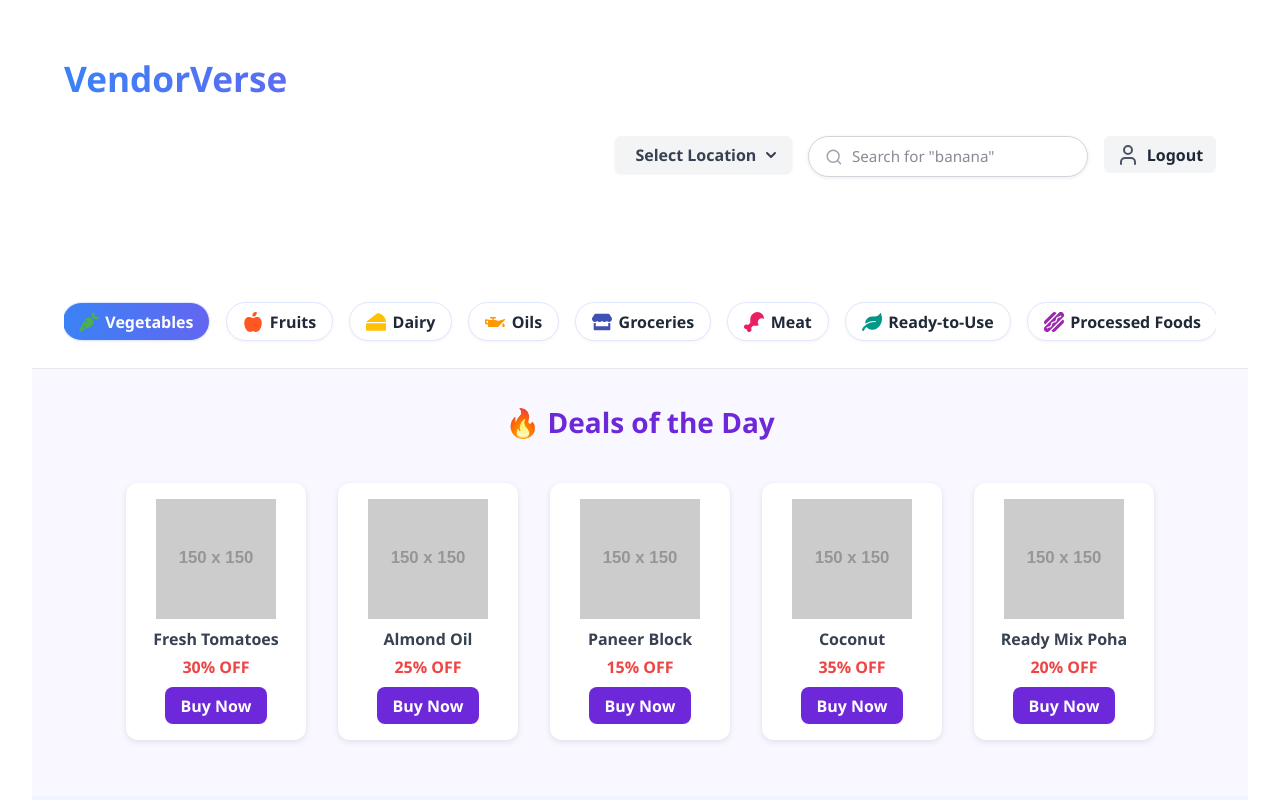
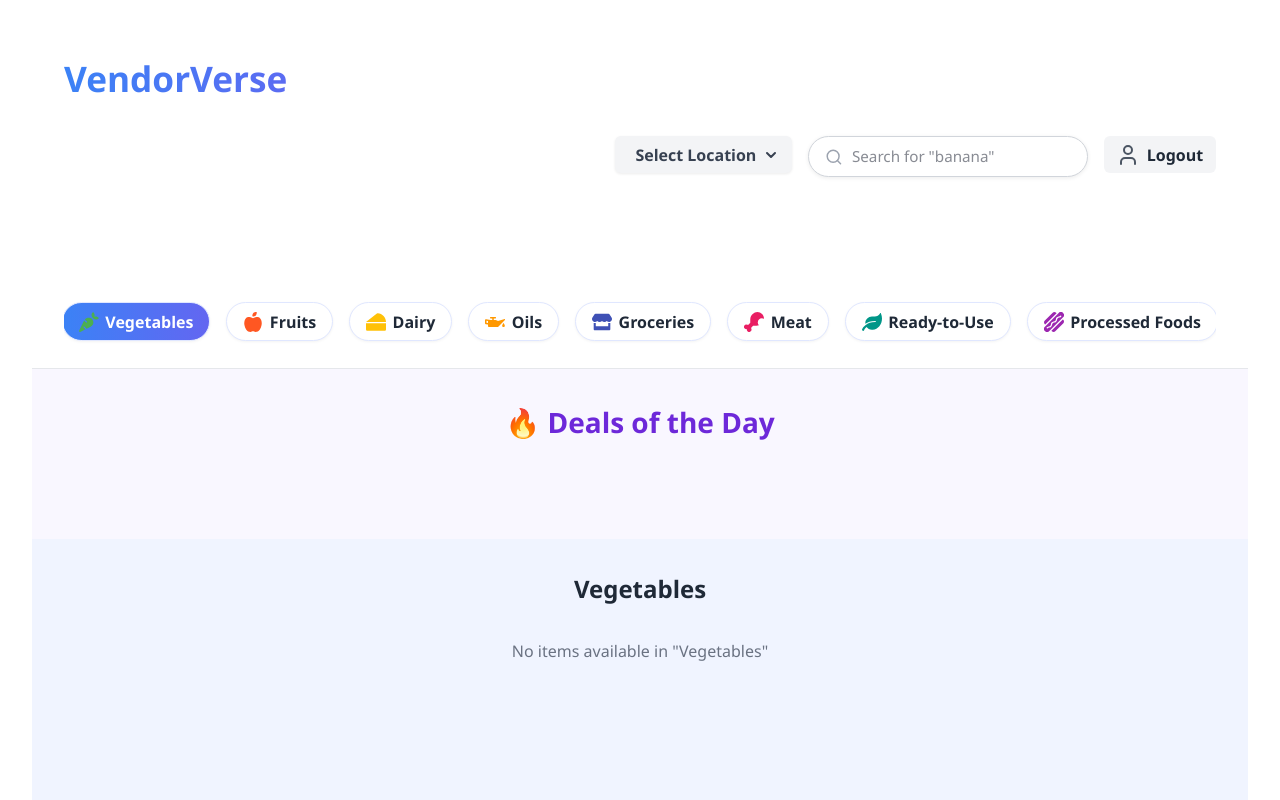
Before and after one commit to shriyapancholi/VendorVerse, a React (Vite) app in the folder frontend/: page /Vendorhomepage in a window 1280 px wide. Shown: the top 800 px of the page. Built offline with nearby package versions, Linux system fonts and the light colour scheme.

Commit message:
Connected Vendor to Supplier through frontend for now

```diff
--- a/frontend/src/pages/Vendorhomepage.jsx
+++ b/frontend/src/pages/Vendorhomepage.jsx
@@ -1,8 +1,10 @@
-import React, { useState, useRef } from 'react';
-import { FaCarrot, FaAppleAlt, FaCheese, FaOilCan, FaStore, FaDrumstickBite, FaLeaf, FaHotdog } from 'react-icons/fa';
-import '../styles/Vendorhomepage.css'; // Make sure to create and link this CSS file
+import React, { useState, useEffect, useRef } from 'react';
+import {
+  FaCarrot, FaAppleAlt, FaCheese, FaOilCan,
+  FaStore, FaDrumstickBite, FaLeaf, FaHotdog
+} from 'react-icons/fa';
+import '../styles/Vendorhomepage.css';
 
-// --- Data for the category navigation ---
 const categories = [
   { name: 'Vegetables', icon: <FaCarrot color="#4CAF50" size={20} /> },
   { name: 'Fruits', icon: <FaAppleAlt color="#FF5722" size={20} /> },
@@ -14,80 +16,11 @@ const categories = [
   { name: 'Processed Foods', icon: <FaHotdog color="#9C27B0" size={20} /> },
 ];
 
-const productData = {
-  Vegetables: Array.from({ length: 15 }, (_, i) => ({
-    id: i + 1,
-    name: `Vegetable ${i + 1}`,
-    image: `https://placehold.co/200x200/e2f5e8/333?text=Veg+${i + 1}`,
-  })),
-  Fruits: Array.from({ length: 15 }, (_, i) => ({
-    id: i + 20,
-    name: `Fruit ${i + 1}`,
-    image: `https://placehold.co/200x200/ffeded/333?text=Fruit+${i + 1}`,
-  })),
-  Dairy: Array.from({ length: 15 }, (_, i) => ({
-    id: i + 40,
-    name: `Dairy ${i + 1}`,
-    image: `https://placehold.co/200x200/fff3e2/333?text=Dairy+${i + 1}`,
-  })),
-  Oils: Array.from({ length: 15 }, (_, i) => ({
-    id: i + 60,
-    name: `Oil ${i + 1}`,
-    image: `https://placehold.co/200x200/fdfde7/333?text=Oil+${i + 1}`,
-  })),
-  Groceries: Array.from({ length: 15 }, (_, i) => ({
-    id: i + 80,
-    name: `Grocery ${i + 1}`,
-    image: `https://placehold.co/200x200/f0fff4/333?text=Grocery+${i + 1}`,
-  })),
-  Meat: Array.from({ length: 15 }, (_, i) => ({
-    id: i + 100,
-    name: `Meat ${i + 1}`,
-    image: `https://placehold.co/200x200/ffeef0/333?text=Meat+${i + 1}`,
-  })),
-   "Ready-to-Use": Array.from({ length: 15 }, (_, i) => ({
-    id: i + 120,
-    name: `Ready Item ${i + 1}`,
-    image: `https://placehold.co/200x200/e0f7fa/333?text=Ready+${i + 1}`,
-  })),
-
-  "Processed Foods": Array.from({ length: 15 }, (_, i) => ({
-    id: i + 140,
-    name: `Processed Food ${i + 1}`,
-    image: `https://placehold.co/200x200/fce4ec/333?text=Processed+${i + 1}`,
-  }))
-};
-const dealsOfTheDay = [
-  {
-    name: "Fresh Tomatoes",
-    image: "https://placehold.co/150x150/e2f5e8/333?text=Tomato",
-    offer: "30% OFF",
-  },
-  {
-    name: "Almond Oil",
-    image: "https://placehold.co/150x150/fef4e7/333?text=Oil",
-    offer: "25% OFF",
-  },
-  {
-    name: "Paneer Block",
-    image: "https://placehold.co/150x150/fff3e2/333?text=Paneer",
-    offer: "15% OFF",
-  },
-  {
-    name: "Coconut",
-    image: "https://placehold.co/150x150/def7e8/333?text=Coconut",
-    offer: "35% OFF",
-  },
-  {
-    name: "Ready Mix Poha",
-    image: "https://placehold.co/150x150/fce4ec/333?text=Poha+Mix",
-    offer: "20% OFF",
-  },
-];
-
 
 const Vendorhomepage = () => {
-    const [activeCategory, setActiveCategory] = useState('Vegetables');
+  const [activeCategory, setActiveCategory] = useState('Vegetables'); // ✅ exists in supplier data
+  const [inventory, setInventory] = useState([]);
+  const [filteredItems, setFilteredItems] = useState([]);
   const navRef = useRef(null);
 
   const scroll = (scrollOffset) => {
@@ -95,16 +28,34 @@ const Vendorhomepage = () => {
       navRef.current.scrollLeft += scrollOffset;
     }
   };
+
+  // Dropdown for city
   const [showDropdown, setShowDropdown] = useState(false);
   const [selectedCity, setSelectedCity] = useState("Select Location");
   const locations = ["Surat", "Ahmedabad", "Rajkot", "Vadodara", "Gandhinagar"];
-
   const toggleDropdown = () => setShowDropdown(!showDropdown);
   const selectCity = (city) => {
     setSelectedCity(city);
     setShowDropdown(false);
   };
 
+  // Load inventory from localStorage
+  useEffect(() => {
+    const saved = localStorage.getItem("sharedInventory");
+    if (saved) {
+      const parsed = JSON.parse(saved);
+      setInventory(parsed);
+      setFilteredItems(parsed.filter(item => item.category === activeCategory));
+    }
+  }, []);
+
+  // Update filtered items on category change
+  useEffect(() => {
+    const items = inventory.filter(item => item.category === activeCategory);
+    console.log("Current category:", activeCategory);
+    console.log("Filtered items:", items);
+    setFilteredItems(items);
+  }, [activeCategory, inventory]);
   return (
     <div className="vendor-page-container">
       <header className="vendor-header">
@@ -115,7 +66,11 @@ const Vendorhomepage = () => {
             <div className="location-selector-wrapper">
               <div className="location-selector" onClick={toggleDropdown}>
                 <span>{selectedCity}</span>
-    <svg xmlns="http://www.w3.org/2000/svg" width="16" height="16" viewBox="0 0 24 24" fill="none" stroke="currentColor" strokeWidth="3" strokeLinecap="round" strokeLinejoin="round"><path d="m6 9 6 6 6-6"/></svg>
+                <svg xmlns="http://www.w3.org/2000/svg" width="16" height="16" viewBox="0 0 24 24"
+                  fill="none" stroke="currentColor" strokeWidth="3"
+                  strokeLinecap="round" strokeLinejoin="round">
+                  <path d="m6 9 6 6 6-6" />
+                </svg>
               </div>
 
               {showDropdown && (
@@ -129,19 +84,26 @@ const Vendorhomepage = () => {
               )}
             </div>
 
-
             <div className="search-bar">
-      <svg xmlns="http://www.w3.org/2000/svg" width="20" height="20" viewBox="0 0 24 24" fill="none" stroke="currentColor" strokeWidth="2" strokeLinecap="round" strokeLinejoin="round"><circle cx="11" cy="11" r="8"/><path d="m21 21-4.3-4.3"/></svg>
+              <svg xmlns="http://www.w3.org/2000/svg" width="20" height="20"
+                viewBox="0 0 24 24" fill="none" stroke="currentColor"
+                strokeWidth="2" strokeLinecap="round" strokeLinejoin="round">
+                <circle cx="11" cy="11" r="8" /><path d="m21 21-4.3-4.3" />
+              </svg>
               <input type="text" placeholder='Search for "banana"' />
             </div>
 
             <div className="user-action">
-      <svg xmlns="http://www.w3.org/2000/svg" width="24" height="24" viewBox="0 0 24 24" fill="none" stroke="currentColor" strokeWidth="2" strokeLinecap="round" strokeLinejoin="round"><path d="M19 21v-2a4 4 0 0 0-4-4H9a4 4 0 0 0-4 4v2"/><circle cx="12" cy="7" r="4"/></svg>
+              <svg xmlns="http://www.w3.org/2000/svg" width="24" height="24"
+                viewBox="0 0 24 24" fill="none" stroke="currentColor"
+                strokeWidth="2" strokeLinecap="round" strokeLinejoin="round">
+                <path d="M19 21v-2a4 4 0 0 0-4-4H9a4 4 0 0 0-4 4v2" />
+                <circle cx="12" cy="7" r="4" />
+              </svg>
               <span>Logout</span>
             </div>
           </div>
         </div>
-
 
         <div className="category-nav-container">
           <button className="scroll-arrow left" onClick={() => scroll(-250)}>&lt;</button>
@@ -162,14 +124,15 @@ const Vendorhomepage = () => {
           <button className="scroll-arrow right" onClick={() => scroll(250)}>&gt;</button>
         </div>
       </header>
+
       <section className="deals-section">
         <h2 className="deals-title">🔥 Deals of the Day</h2>
         <div className="deals-container">
-    {dealsOfTheDay.map((deal, index) => (
+          {inventory.slice(0, 5).map((deal, index) => (
             <div className="deal-card" key={index}>
-        <img src={deal.image} alt={deal.name} className="deal-image" />
+              <div className="deal-image-placeholder">{deal.name.charAt(0)}</div>
               <p className="deal-name">{deal.name}</p>
-        <p className="deal-offer">{deal.offer}</p>
+              <p className="deal-offer">Limited Stock</p>
               <button className="deal-button">Buy Now</button>
             </div>
           ))}
@@ -179,19 +142,26 @@ const Vendorhomepage = () => {
       <main className="product-section">
         <h2 className="section-title">{activeCategory}</h2>
         <div className="product-grid">
-    {productData[activeCategory]?.map((product) => (
-      <div key={product.id} className="product-card">
-        <img src={product.image} alt={product.name} className="product-img" />
+          {filteredItems.length > 0 ? (
+            filteredItems.map((product, index) => (
+              <div key={index} className="product-card">
+                <div className="product-img-placeholder">
+                  {product.name.charAt(0)}
+                </div>
                 <div className="product-info">
                   <h3>{product.name}</h3>
+                  <p className="text-sm text-gray-500">{product.quality}</p>
+                  <p className="text-xs text-gray-600">{product.quantity} • {product.price}</p>
                   <button className="add-btn">BUY</button>
-
                 </div>
               </div>
-    ))}
+            ))
+          ) : (
+              <p className="text-gray-500 mt-4">No items available in "{activeCategory}"</p>
+
+          )}
         </div>
       </main>
-
     </div>
   );
 };
--- a/frontend/src/styles/SupplierDashboard.css
+++ b/frontend/src/styles/SupplierDashboard.css
@@ -384,3 +384,25 @@
     background-color: #f3f4f6;
     /* subtle hover */
 }
+
+.white-delete-btn {
+    margin-top: 1rem;
+    font-size: 0.875rem;
+    /* text-sm */
+    color: black;
+    background-color: white;
+    border: 1px solid #d1d5db;
+    /* border-gray-300 */
+    padding: 0.375rem 1rem;
+    /* py-1.5 px-4 */
+    border-radius: 0.375rem;
+    /* rounded-md */
+    transition: all 0.2s ease-in-out;
+}
+
+.white-delete-btn:hover {
+    background-color: #f3f4f6;
+    /* hover:bg-gray-100 */
+    border-color: black;
+    /* hover:border-black */
+}
--- a/frontend/src/styles/Vendorhomepage.css
+++ b/frontend/src/styles/Vendorhomepage.css
@@ -363,3 +363,84 @@ font-weight: 600;
     gap: 1rem;
   }
 }
+
+/* Card styles */
+.deal-card,
+.product-card {
+  background: #fff;
+  border-radius: 20px;
+  padding: 1.5rem;
+  margin: 1rem;
+  box-shadow: 0 8px 20px rgba(0, 0, 0, 0.08);
+  transition: transform 0.3s ease;
+  width: 220px;
+  text-align: center;
+}
+
+.deal-card:hover,
+.product-card:hover {
+  transform: translateY(-5px);
+}
+
+/* Placeholder images */
+.deal-image-placeholder,
+.product-img-placeholder {
+  background: linear-gradient(145deg, #e0f7fa, #f1f8e9);
+  width: 60px;
+  height: 60px;
+  border-radius: 50%;
+  margin: 0 auto 1rem;
+  font-size: 1.5rem;
+  font-weight: bold;
+  color: #333;
+  display: flex;
+  align-items: center;
+  justify-content: center;
+}
+
+/* Titles */
+.deal-name,
+.product-info h3 {
+  font-size: 1.1rem;
+  font-weight: 600;
+  margin-bottom: 0.5rem;
+  color: #333;
+}
+
+/* Subtext */
+.deal-offer {
+  color: red;
+  font-weight: bold;
+  font-size: 0.95rem;
+  margin-bottom: 1rem;
+}
+
+.product-info p {
+  margin-bottom: 0.3rem;
+}
+
+/* Buttons */
+.deal-button,
+.add-btn {
+  background: #7e3ff2;
+  color: white;
+  border: none;
+  padding: 0.5rem 1rem;
+  border-radius: 999px;
+  font-weight: 600;
+  cursor: pointer;
+  transition: background 0.2s ease;
+}
+
+.deal-button:hover,
+.add-btn:hover {
+  background: #5e2ac2;
+}
+
+/* Responsive layout for grid */
+.deals-container,
+.product-grid {
+  display: flex;
+  flex-wrap: wrap;
+  justify-content: center;
+}
```
Also changed, not shown: frontend/src/components/InventoryList.jsx (+15 -90 lines), frontend/src/pages/SupplierDashboard.jsx (+26 -3 lines). Lines whose indentation alone changed are shown as unchanged.
